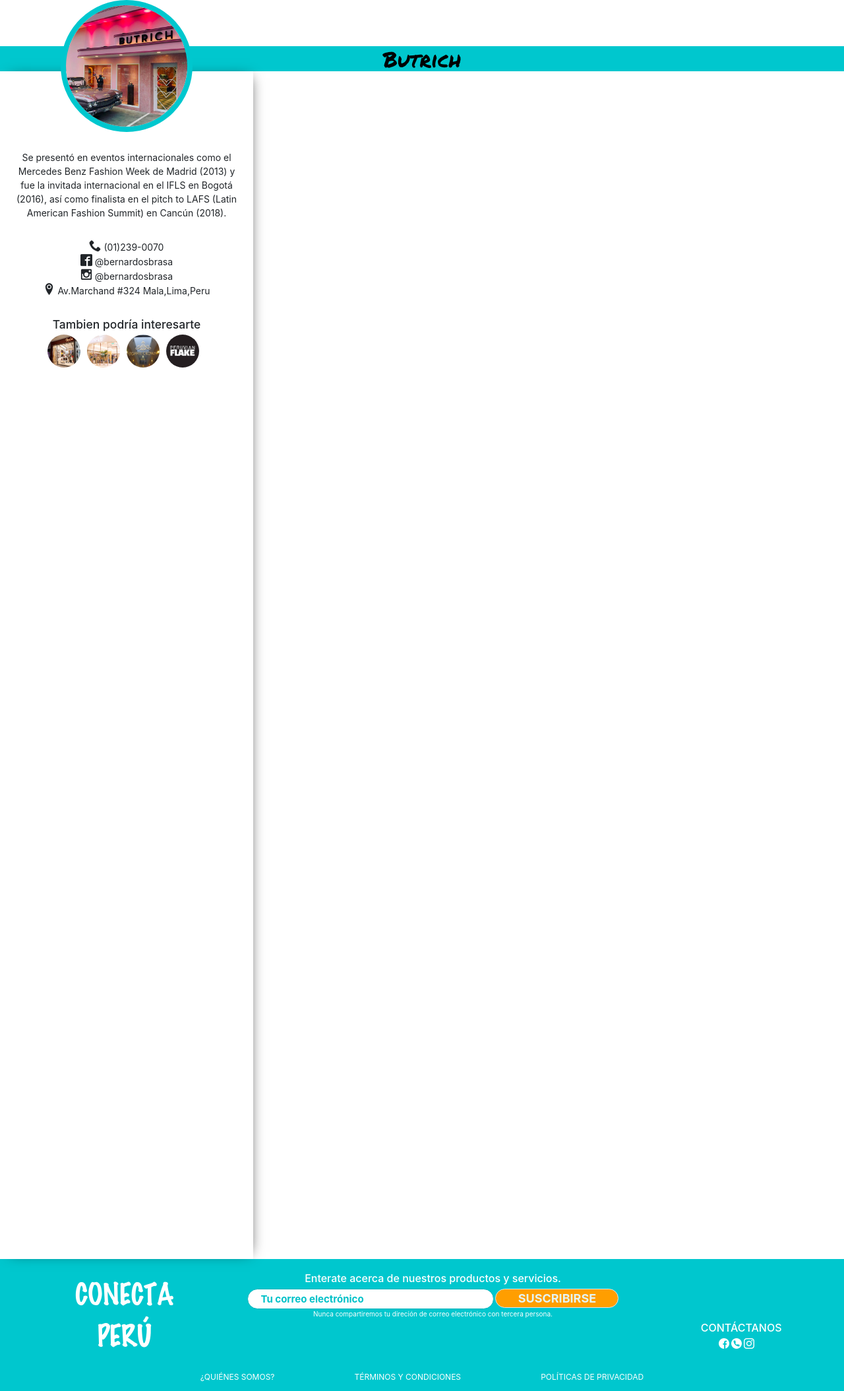
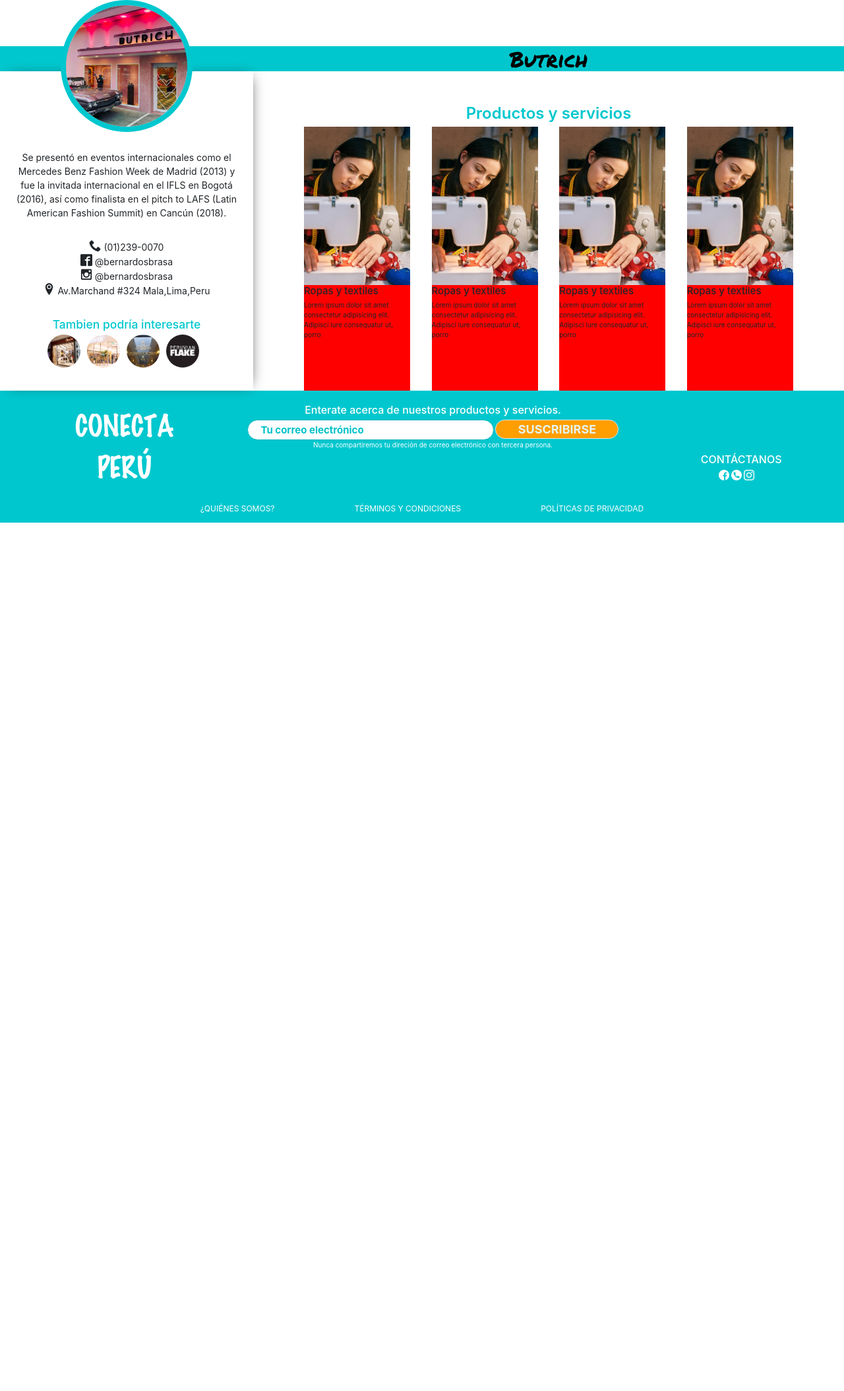
Before and after one commit to Jorvict/Conecta, a PHP site: page /vistas/product_services_butrich.html in a window 1280 px wide. Shown: the part 220-2328 px from the top of the page at 66% size. After the commit the page ends 1012 px from the top, so only its background shows below. Run offline with PHP 8.4, Linux system fonts and the light colour scheme; some web fonts are replaced.

Commit message:
Se realiza commit progreso realizado respecto a productos y servicios

```diff
--- a/public/css/product_services.css
+++ b/public/css/product_services.css
@@ -21,13 +21,21 @@ section#t-principal {
     width: 100%;
     background: #00c7ce;
     margin-top: 70px;
+    padding-left: 30%;
     /* box-shadow: 1px 1px 15px -5px rgba(0, 0, 0, 0.75); */
     /* margin: 0 auto; */
 }
 
+/* #t-principal .space-title{
+    width: 30%;
+    height: 100%;
+    background-color: red;
+} */
+
 h4#categoria {
     color: black;
     text-align: center;
+    margin-left: 30%;
     font-family: 'Permanent Marker';
     font-size: 32px;
     margin: 0px;
@@ -45,7 +53,7 @@ main{
 
 main .left-section{
     width: 30%;
-    height: 1800px;
+    /* height: 1800px; */
     /* background-color: red; */
     display: flex;
     flex-wrap: wrap;
@@ -110,6 +118,10 @@ main .left-section .info-emp .container-sticky .recomendaciones{
     text-align: center;
 }
 
+main .left-section .info-emp .container-sticky .recomendaciones .titulo{
+    color: #00c7ce;
+}
+
 main .left-section .info-emp .container-sticky .recomendaciones .docker-imgs{
     width: 100%;
     height: auto;
@@ -134,8 +146,47 @@ main .left-section .info-emp .container-sticky .recomendaciones .docker-imgs .dc
 
 main .right-section{
     width: 70%;
-    height: 1800px;
+    height: auto;
     /* background-color: blue; */
     position: relative;
     /* left: 30%; */
+    display: flex;
+    flex-wrap: wrap;
+    justify-content: center;
 }
+
+main .right-section .title-products{
+    margin-top: 50px;
+    width: 100%;
+    text-align: center;
+    font-size: 24px;
+    font-weight: 600;
+    color: #00c7ce;
+}
+
+main .right-section .products-container{
+    width: 90%;
+    /* height: 200px; */
+    /* background-color: blue; */
+    display: flex;
+    justify-content: space-evenly;
+}
+
+main .right-section .products-container .product{
+    width: 20%;
+    /* margin-right: 5%; */
+    min-height: 400px;
+    height: auto;
+    background-color: red;
+}
+
+main .right-section .products-container .product .img-product{
+    width: 100%;
+    height: 60%;
+}
+
+main .right-section .products-container .product .img-product img{
+    width: 100%;
+    height: 100%;
+    object-fit: cover;
+}
--- a/vistas/product_services_butrich.html
+++ b/vistas/product_services_butrich.html
@@ -151,6 +151,7 @@
         </header>
 
         <section id="t-principal">
+            <div class="space-title"></div>
             <h4 id="categoria">Butrich</h4>
         </section>
 
@@ -194,13 +195,16 @@
                                     <img src="../public/imagenes/Secciones-categorias/Ropa y textiles/renzo.jpg" alt="">
                                 </figure>
                                 <figure class="dck-img-container">
-                                    <img src="../public/imagenes/Secciones-categorias/Ropa y textiles/capittana.jpg" alt="">
+                                    <img src="../public/imagenes/Secciones-categorias/Ropa y textiles/capittana.jpg"
+                                        alt="">
                                 </figure>
                                 <figure class="dck-img-container">
-                                    <img src="../public/imagenes/Secciones-categorias/Ropa y textiles/sophie.jpg" alt="">
+                                    <img src="../public/imagenes/Secciones-categorias/Ropa y textiles/sophie.jpg"
+                                        alt="">
                                 </figure>
                                 <figure class="dck-img-container">
-                                    <img src="../public/imagenes/Secciones-categorias/Ropa y textiles/peruvian.jpg" alt="">
+                                    <img src="../public/imagenes/Secciones-categorias/Ropa y textiles/peruvian.jpg"
+                                        alt="">
                                 </figure>
                             </div>
                         </div>
@@ -210,6 +214,65 @@
 
             </aside>
             <section class="right-section">
+
+                <h3 class="title-products">
+                    Productos y servicios
+                </h3>
+
+                <div class="products-container">
+                    <article class="product">
+                        <figure class="img-product">
+                            <img src="../public/imagenes/Secciones-categorias/Ropa y textiles/Butrich/costureria.jpg"
+                                alt="">
+                        </figure>
+                        <h4 class="subtitulo-product">
+                            Ropas y textiles
+                        </h4>
+                        <p class="product-desc">
+                            Lorem ipsum dolor sit amet consectetur adipisicing elit. Adipisci iure consequatur ut, porro
+                        </p>
+                    </article>
+
+                    <article class="product">
+                        <figure class="img-product">
+                            <img src="../public/imagenes/Secciones-categorias/Ropa y textiles/Butrich/costureria.jpg"
+                                alt="">
+                        </figure>
+                        <h4 class="subtitulo-product">
+                            Ropas y textiles
+                        </h4>
+                        <p class="product-desc">
+                            Lorem ipsum dolor sit amet consectetur adipisicing elit. Adipisci iure consequatur ut, porro
+                        </p>
+                    </article>
+
+                    <article class="product">
+                        <figure class="img-product">
+                            <img src="../public/imagenes/Secciones-categorias/Ropa y textiles/Butrich/costureria.jpg"
+                                alt="">
+                        </figure>
+                        <h4 class="subtitulo-product">
+                            Ropas y textiles
+                        </h4>
+                        <p class="product-desc">
+                            Lorem ipsum dolor sit amet consectetur adipisicing elit. Adipisci iure consequatur ut, porro
+                        </p>
+                    </article>
+
+                    <article class="product">
+                        <figure class="img-product">
+                            <img src="../public/imagenes/Secciones-categorias/Ropa y textiles/Butrich/costureria.jpg"
+                                alt="">
+                        </figure>
+                        <h4 class="subtitulo-product">
+                            Ropas y textiles
+                        </h4>
+                        <p class="product-desc">
+                            Lorem ipsum dolor sit amet consectetur adipisicing elit. Adipisci iure consequatur ut, porro
+                        </p>
+                    </article>
+
+                </div>
 
             </section>
         </main>
```
Also changed, not shown: public/imagenes/Secciones-categorias/Ropa y textiles/Butrich/confección.jpg (added), public/imagenes/Secciones-categorias/Ropa y textiles/Butrich/costureria.jpg (added), public/imagenes/Secciones-categorias/Ropa y textiles/Butrich/telas.jpg (added), public/imagenes/Secciones-categorias/Ropa y textiles/Butrich/tintorería.jpg (added), public/imagenes/Secciones-categorias/Ropa y textiles/Butrich/venta.jpg (added).
